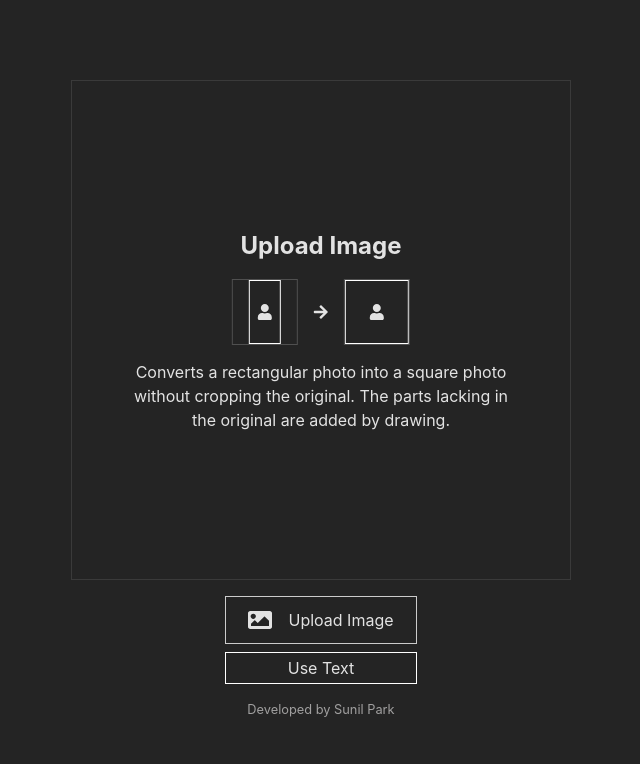
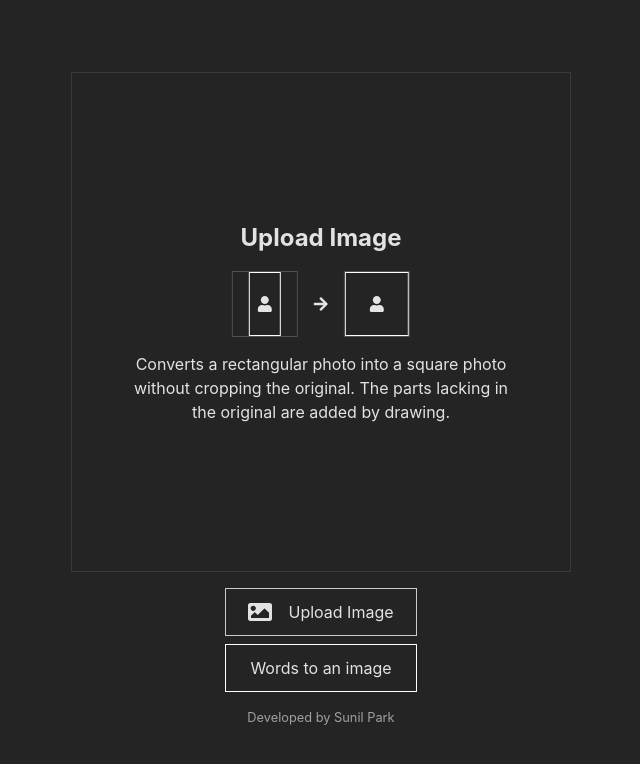
Before and after one commit to SunilPark1129/OpenAI-Image, a React (Vite) app: page / in a window 1280 px wide. Shown: the top 764 px of the page, without its empty margins (319-959 px from the left). Built offline with nearby package versions, Linux system fonts and the light colour scheme.

Commit message:
Edited Button Text

```diff
--- a/index.html
+++ b/index.html
@@ -6,7 +6,7 @@
     <link rel="icon" type="image/svg+xml" href="/vite.svg" />
     <meta name="viewport" content="width=device-width, initial-scale=1.0, maximum-scale=1.0, user-scalable=0" />
     <meta name="description" content="Write down everything you think in text. OpenAI turns your text into a picture.">
-    <title>OpenAI Text Image</title>
+    <title>AI Image</title>
 </head>
 
 <body>
--- a/src/components/InputBox/InputBox.jsx
+++ b/src/components/InputBox/InputBox.jsx
@@ -57,7 +57,7 @@ const InputBox = ({
         </>
       )}
       <button disabled={isLoading && !unmounted} onClick={contentClickHandler}>
-        {isImageContent ? "Use Text" : "Use Image"}
+        {isImageContent ? "Words to an image" : "Square up an image"}
       </button>
     </section>
   );
--- a/src/index.css
+++ b/src/index.css
@@ -36,7 +36,7 @@ h1 {
 button {
   border: 1px solid transparent;
   width: 12rem;
-  height: 2rem;
+  height: 3rem;
   font-size: 1rem;
   font-family: inherit;
   background-color: transparent;
```
